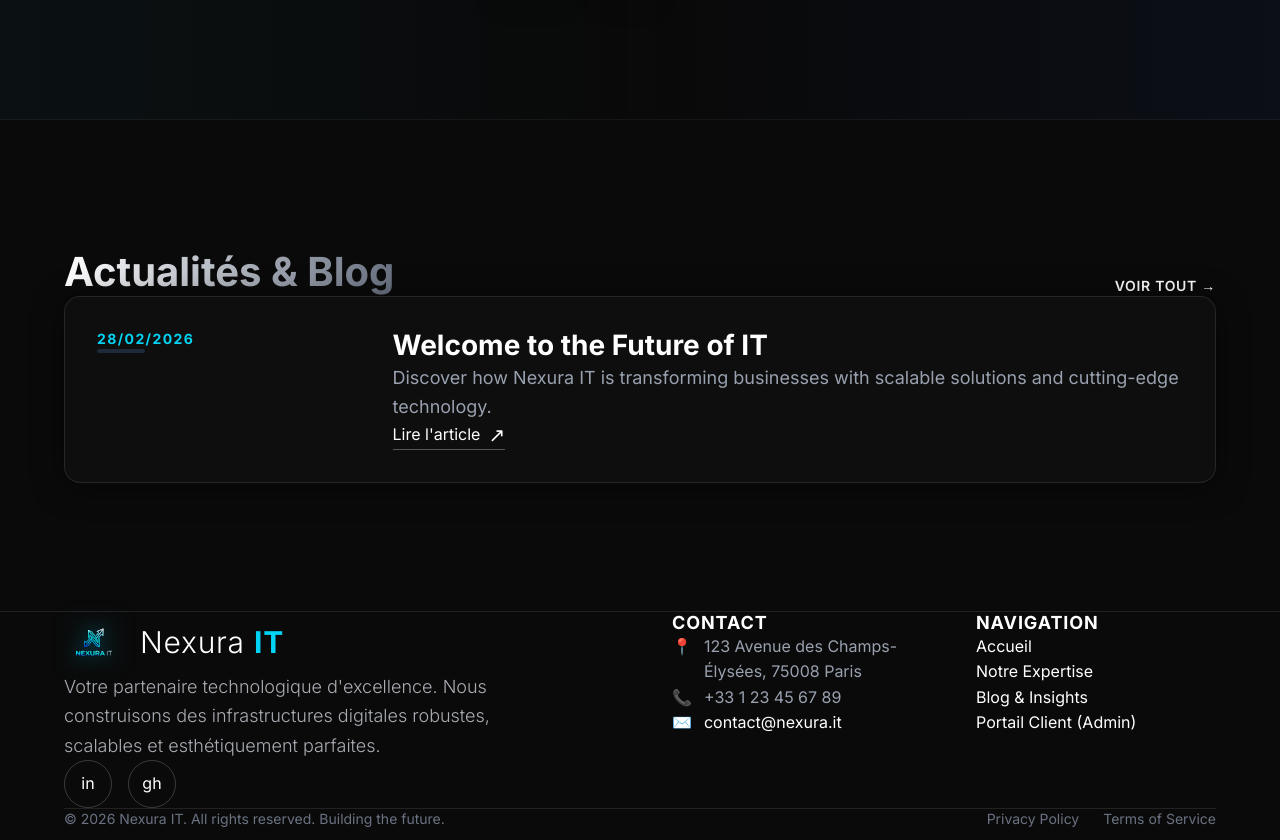
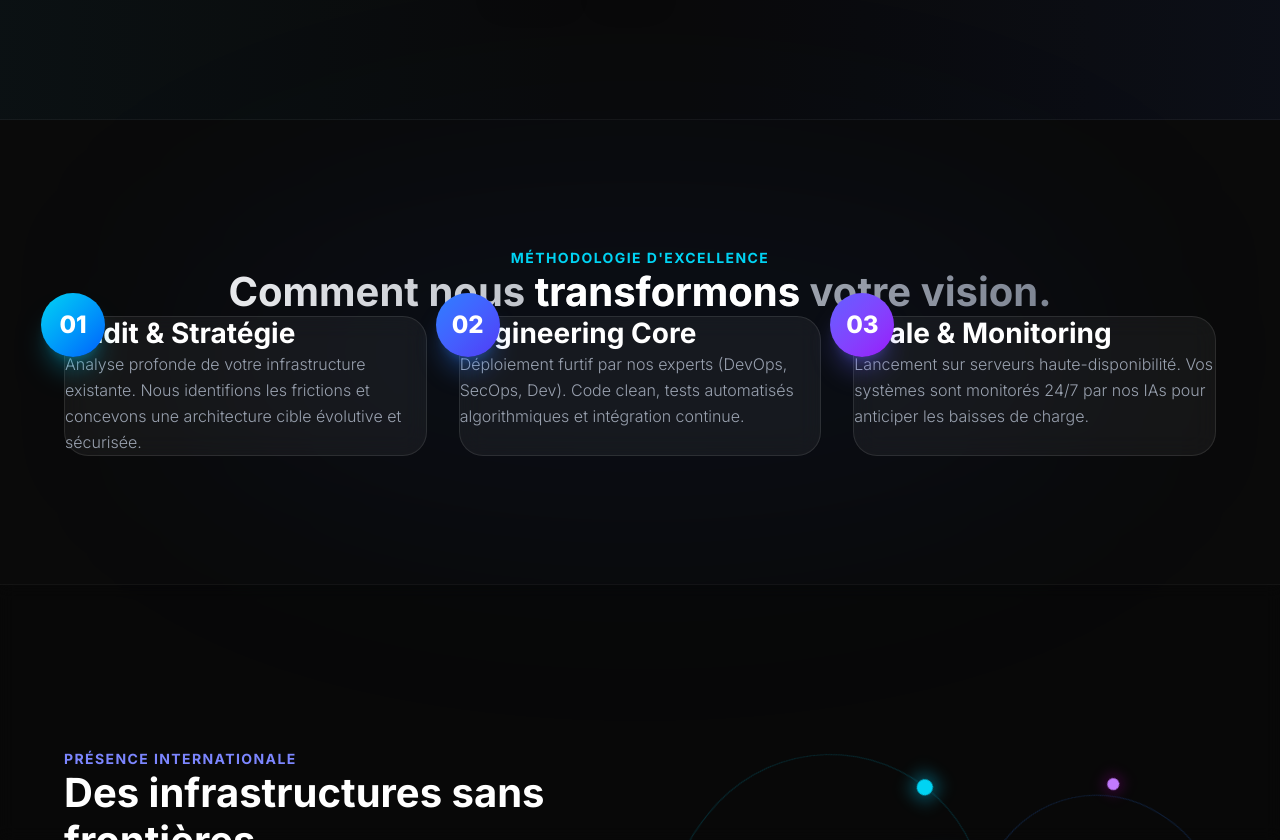
Before and after one commit to HoussemZorgui/Nexura-IT, a Next.js app: page / in a window 1280 px wide. Shown: the part 1960-2800 px from the top of the page. Built offline with nearby package versions, Linux system fonts and the light colour scheme.

Commit message:
feat: ajout de sections immersives (méthodologie et présence globale)

```diff
--- a/src/app/page.tsx
+++ b/src/app/page.tsx
@@ -140,6 +140,91 @@ export default function Home() {
           </div>
         </section>
 
+        {/* Our Process / Méthodologie */}
+        <section className="container relative" style={{ padding: '8rem 5%' }}>
+          <div className="absolute top-1/2 left-1/2 -translate-x-1/2 -translate-y-1/2 w-3/4 h-3/4 bg-blue-600/5 blur-[120px] rounded-[100%] pointer-events-none"></div>
+
+          <div className="relative z-10 text-center mb-20 animate-fade-in delay-1">
+            <p className="text-cyan-400 text-sm font-bold tracking-widest uppercase mb-4">Méthodologie d'Excellence</p>
+            <h2 className="text-4xl md:text-5xl font-bold bg-gradient-to-r from-white to-gray-500 bg-clip-text text-transparent">
+              Comment nous <span className="text-white">transformons</span> votre vision.
+            </h2>
+          </div>
+
+          <div className="grid grid-cols-1 md:grid-cols-3 gap-8 relative z-10">
+            {/* Step 1 */}
+            <div className="group relative bg-white/5 backdrop-blur-md border border-white/10 p-10 rounded-3xl hover:bg-white/10 transition-colors duration-500">
+              <div className="absolute -top-6 -left-6 w-16 h-16 rounded-full bg-gradient-to-br from-cyan-400 to-blue-600 flex items-center justify-center text-2xl font-black text-white shadow-xl shadow-cyan-500/30 group-hover:scale-110 transition-transform">01</div>
+              <h3 className="text-2xl font-semibold text-white mt-4 mb-4">Audit & Stratégie</h3>
+              <p className="text-gray-400 font-light leading-relaxed">
+                Analyse profonde de votre infrastructure existante. Nous identifions les frictions et concevons une architecture cible évolutive et sécurisée.
+              </p>
+            </div>
+
+            {/* Step 2 */}
+            <div className="group relative bg-white/5 backdrop-blur-md border border-white/10 p-10 rounded-3xl hover:bg-white/10 transition-colors duration-500 mt-0 md:mt-12">
+              <div className="absolute -top-6 -left-6 w-16 h-16 rounded-full bg-gradient-to-br from-blue-500 to-indigo-600 flex items-center justify-center text-2xl font-black text-white shadow-xl shadow-blue-500/30 group-hover:scale-110 transition-transform">02</div>
+              <h3 className="text-2xl font-semibold text-white mt-4 mb-4">Engineering Core</h3>
+              <p className="text-gray-400 font-light leading-relaxed">
+                Déploiement furtif par nos experts (DevOps, SecOps, Dev). Code clean, tests automatisés algorithmiques et intégration continue.
+              </p>
+            </div>
+
+            {/* Step 3 */}
+            <div className="group relative bg-white/5 backdrop-blur-md border border-white/10 p-10 rounded-3xl hover:bg-white/10 transition-colors duration-500 mt-0 md:mt-24">
+              <div className="absolute -top-6 -left-6 w-16 h-16 rounded-full bg-gradient-to-br from-indigo-500 to-purple-600 flex items-center justify-center text-2xl font-black text-white shadow-xl shadow-indigo-500/30 group-hover:scale-110 transition-transform">03</div>
+              <h3 className="text-2xl font-semibold text-white mt-4 mb-4">Scale & Monitoring</h3>
+              <p className="text-gray-400 font-light leading-relaxed">
+                Lancement sur serveurs haute-disponibilité. Vos systèmes sont monitorés 24/7 par nos IAs pour anticiper les baisses de charge.
+              </p>
+            </div>
+          </div>
+        </section>
+
+        {/* Global Reach / Map */}
+        <section className="relative overflow-hidden border-y border-white/5 bg-black/20 backdrop-blur-sm" style={{ padding: '8rem 0' }}>
+          <div className="container relative z-10 flex flex-col lg:flex-row items-center justify-between gap-16 px-4">
+
+            <div className="w-full lg:w-1/2">
+              <p className="text-indigo-400 text-sm font-bold tracking-widest uppercase mb-4">Présence Internationale</p>
+              <h2 className="text-4xl md:text-5xl font-light text-white mb-8 leading-tight">
+                Des infrastructures sans frontières, <br />
+                <span className="font-bold">partout où vous allez.</span>
+              </h2>
+              <p className="text-xl text-gray-400 font-light mb-10 leading-relaxed">
+                Nous opérons sur des réseaux CDN globaux et des data centers multi-régions. Vos services répondent en moins de 50ms de Tokyo à San Francisco en passant par Paris.
+              </p>
+              <div className="flex gap-12">
+                <div>
+                  <span className="block text-4xl font-bold text-white mb-2">9+</span>
+                  <span className="text-gray-500 uppercase tracking-widest text-xs font-semibold">Datacenters</span>
+                </div>
+                <div>
+                  <span className="block text-4xl font-bold text-white mb-2">&lt;50ms</span>
+                  <span className="text-gray-500 uppercase tracking-widest text-xs font-semibold">Latence Moyenne</span>
+                </div>
+              </div>
+            </div>
+
+            <div className="w-full lg:w-1/2 relative h-[400px]">
+              {/* Abstract representation of a glowing network globe/dots */}
+              <div className="absolute inset-0 flex items-center justify-center">
+                <div className="w-[80%] h-[80%] border border-cyan-500/20 rounded-full animate-[spin_60s_linear_infinite] relative">
+                  <div className="absolute top-0 left-1/2 w-4 h-4 bg-cyan-400 rounded-full shadow-[0_0_20px_#00d2ff] -translate-x-1/2 -translate-y-1/2"></div>
+                  <div className="absolute bottom-1/4 left-0 w-3 h-3 bg-blue-500 rounded-full shadow-[0_0_15px_blue] -translate-x-1/2 translate-y-1/2"></div>
+                  <div className="absolute bottom-1/4 right-0 w-5 h-5 bg-indigo-500 rounded-full shadow-[0_0_20px_#4f46e5] translate-x-1/2 translate-y-1/2"></div>
+                </div>
+                <div className="absolute w-[60%] h-[60%] border border-blue-500/20 rounded-full animate-[spin_40s_linear_infinite_reverse] relative">
+                  <div className="absolute top-1/4 right-0 w-3 h-3 bg-purple-400 rounded-full shadow-[0_0_15px_purple] translate-x-1/2 -translate-y-1/2"></div>
+                  <div className="absolute bottom-0 left-1/2 w-4 h-4 bg-cyan-300 rounded-full shadow-[0_0_15px_cyan] -translate-x-1/2 translate-y-1/2"></div>
+                </div>
+                {/* Pulsing Core */}
+                <div className="absolute w-16 h-16 bg-gradient-to-br from-cyan-400 to-blue-600 rounded-full animate-pulse shadow-[0_0_50px_rgba(0,210,255,0.6)]"></div>
+              </div>
+            </div>
+          </div>
+        </section>
+
         {/* Blogs / Actualités */}
         <section id="blogs" className="container" style={{ padding: '8rem 5%' }}>
           <div className="animate-fade-in delay-2">
```
